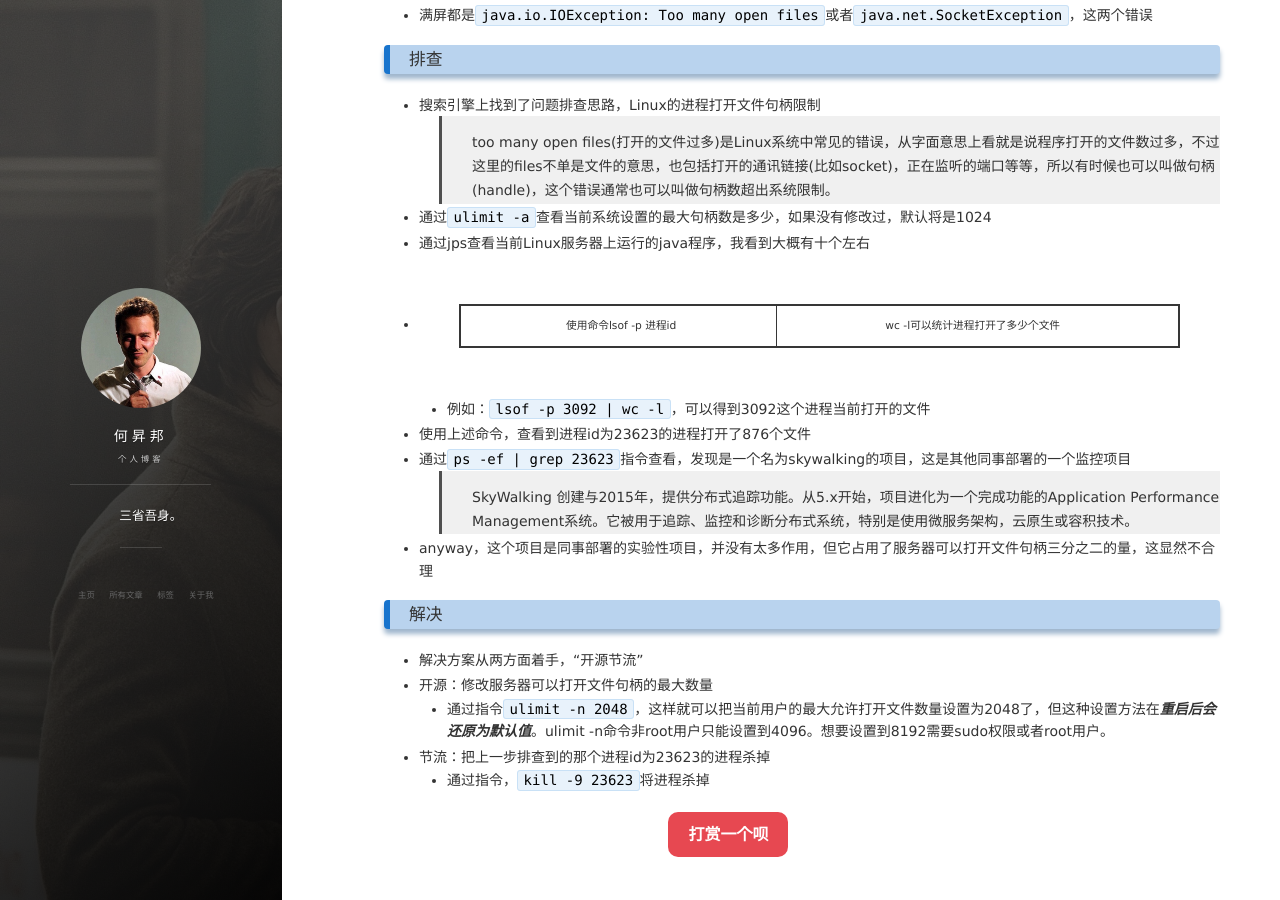
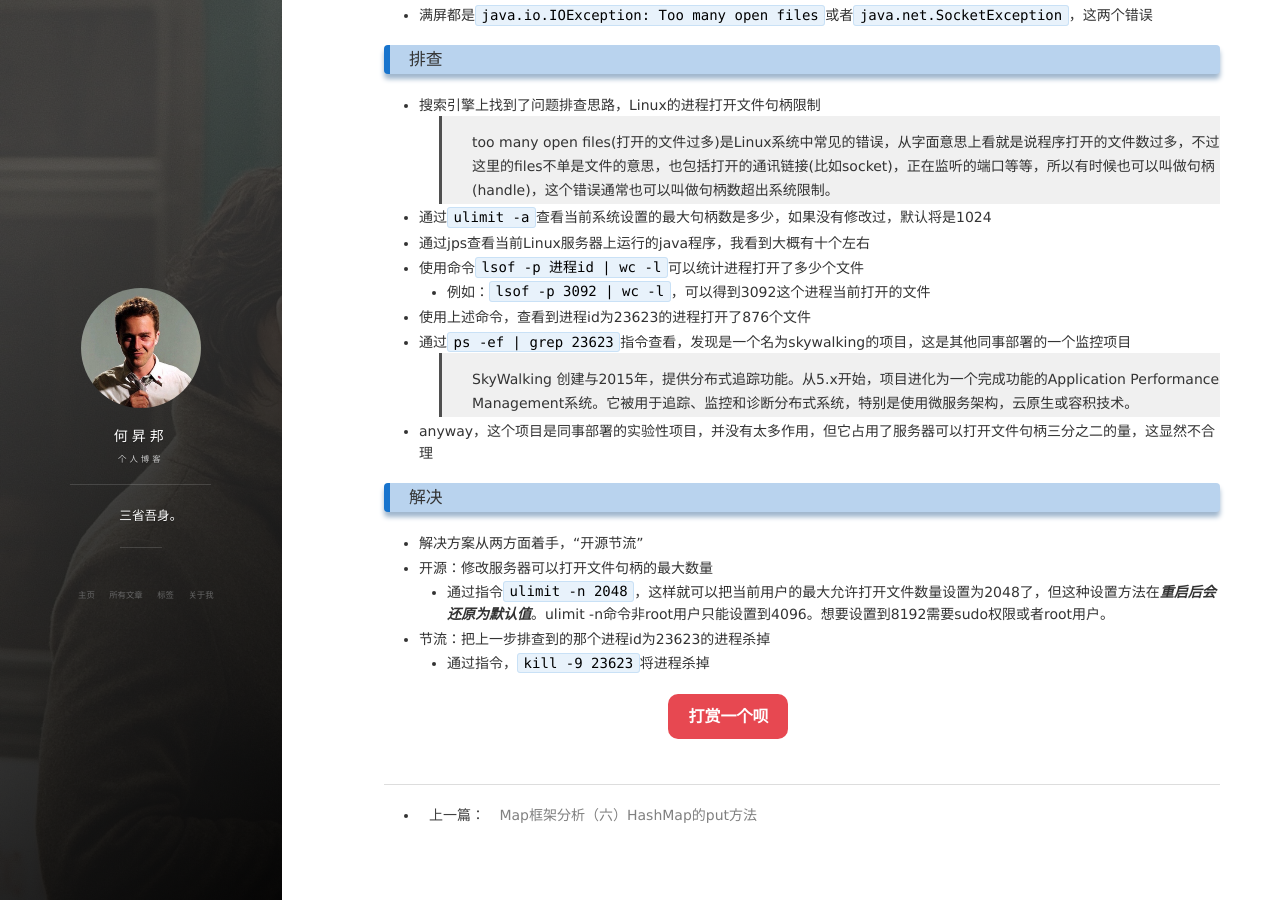
Before and after one commit to heshengbang/heshengbang.github.io, a Jekyll site: the page built from _posts/2018-9-6-运维问题too many open files.md, in a window 1280 px wide and 900 px high, scrolled down 447 px. Built offline with Jekyll 4.4.1, drawn with Linux system fonts in a browser that asks for light colours; nearby versions of some CDN libraries; comment, search, counter and statistics services are not loaded.

Commit message:
modify format

```diff
--- a/_posts/2018-9-6-运维问题too many open files.md
+++ b/_posts/2018-9-6-运维问题too many open files.md
@@ -28,7 +28,7 @@ tags: 运维
 
 - 通过`ulimit -a`查看当前系统设置的最大句柄数是多少，如果没有修改过，默认将是1024
 - 通过jps查看当前Linux服务器上运行的java程序，我看到大概有十个左右
-- 使用命令lsof -p 进程id | wc -l可以统计进程打开了多少个文件
+- 使用命令`lsof -p 进程id | wc -l`可以统计进程打开了多少个文件
 	- 例如：`lsof -p 3092 | wc -l`，可以得到3092这个进程当前打开的文件
 - 使用上述命令，查看到进程id为23623的进程打开了876个文件
 - 通过`ps -ef | grep 23623`指令查看，发现是一个名为skywalking的项目，这是其他同事部署的一个监控项目
```
